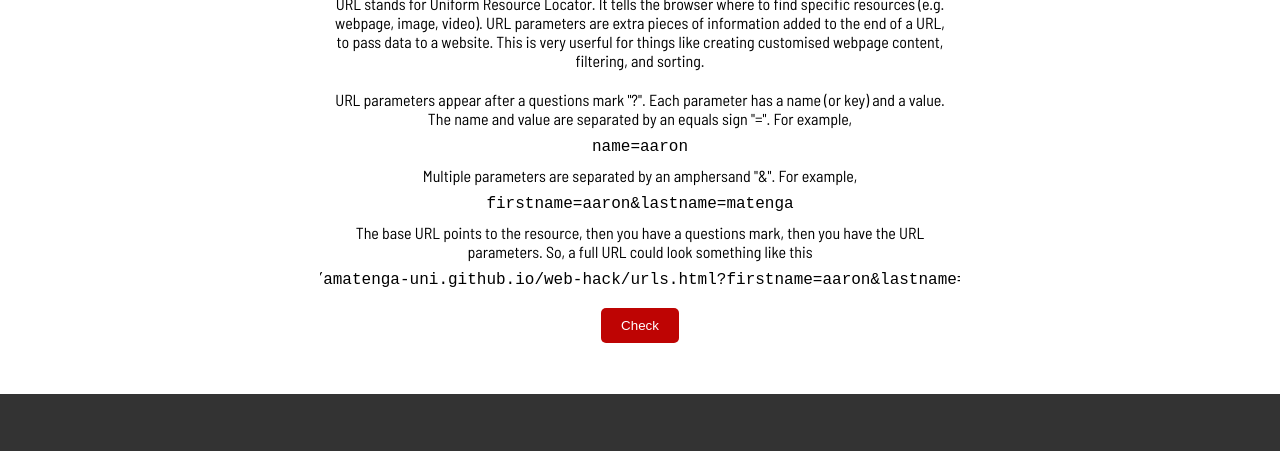
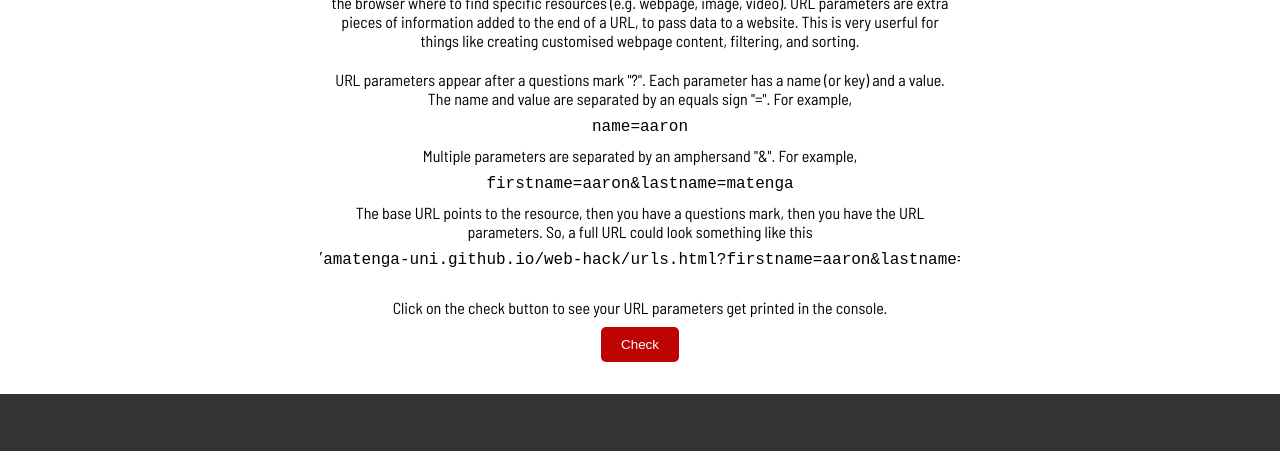
Before and after one commit to amatenga-uni/web-hack, a plain HTML site: page urls.html in a window 1280 px wide. Shown: the part 181-632 px from the top of the page. Drawn offline with Linux system fonts and the light colour scheme.

Commit message:
Fixed a bug in one of the links, and added some clarifications to the challenge text

```diff
--- a/urls.html
+++ b/urls.html
@@ -15,7 +15,7 @@
       </header>
       <div class="main-content">
         <h1>URL Parameters!</h1>
-        <p>URL stands for Uniform Resource Locator. It tells the browser where to find specific resources (e.g. webpage, image, video). URL parameters are extra pieces of information added to the end of a URL, to pass data to a website. This is very userful for things like creating customised webpage content, filtering, and sorting.</p>
+        <p>URL stands for Uniform Resource Locator. It goes in the bar near the top of the browser, and it tells the browser where to find specific resources (e.g. webpage, image, video). URL parameters are extra pieces of information added to the end of a URL, to pass data to a website. This is very userful for things like creating customised webpage content, filtering, and sorting.</p>
         <p>URL parameters appear after a questions mark "?". Each parameter has a name (or key) and a value. The name and value are separated by an equals sign "=". For example,</p>
         <div class="codeblock">
 <pre>
@@ -37,6 +37,8 @@ https://amatenga-uni.github.io/web-hack/urls.html?firstname=aaron&lastname=maten
         </div>
 
         <br>
+
+        <p>Click on the check button to see your URL parameters get printed in the console.</p>
         <button onclick="urlQueryParams()">Check</button>
 
         <p id="next"></p>
@@ -67,7 +69,7 @@ https://amatenga-uni.github.io/web-hack/urls.html?firstname=aaron&lastname=maten
         const urlParams = new URLSearchParams(queryString);
 
         // Print the URL parameter values to the console
-        console.log(`URL parameter values: ${urlParams}`);
+        console.log(`URL parameters: ${urlParams}`);
 
         // Change the URL to have the correct parameter names and values to reveal the link to the next page
         const sport = urlParams.get('sport');
```
Also changed, not shown: more_js.html (+1 -1 lines).
